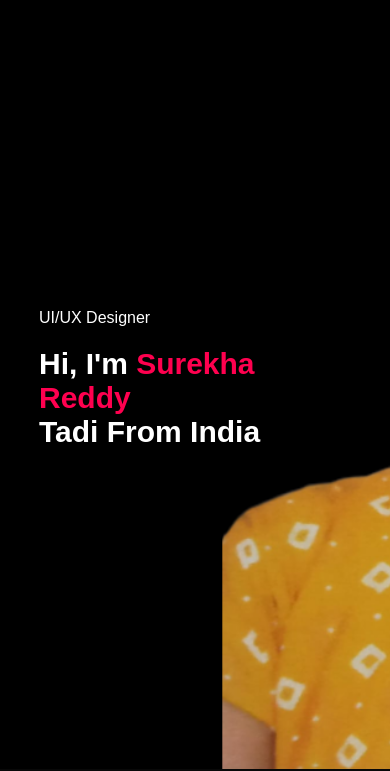
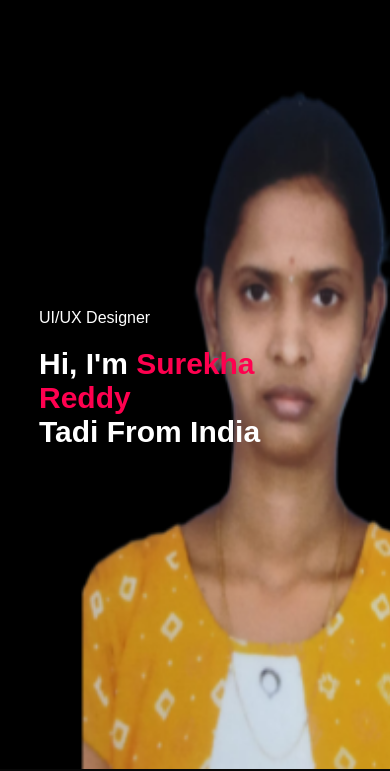
Before and after one commit to Surekhareddytadi/portfolio, a plain HTML site: page index.htm in a window 390 px wide. Shown: the part 75-846 px from the top of the page. Drawn offline with Linux system fonts and the light colour scheme.

Commit message:
Fixed Phone background image

```diff
--- a/style.css
+++ b/style.css
@@ -313,7 +313,7 @@ nav .fa-solid{
 }
 @media only screen and (max-width: 600px){
     #header{
-        background-image: url(images/new.png);
+        background-image: url(images/phone-background.png);
     }
     .header-text{
         margin-top: 100%;
```
Also changed, not shown: images/phone-background.png (added), images/user.png (deleted).
